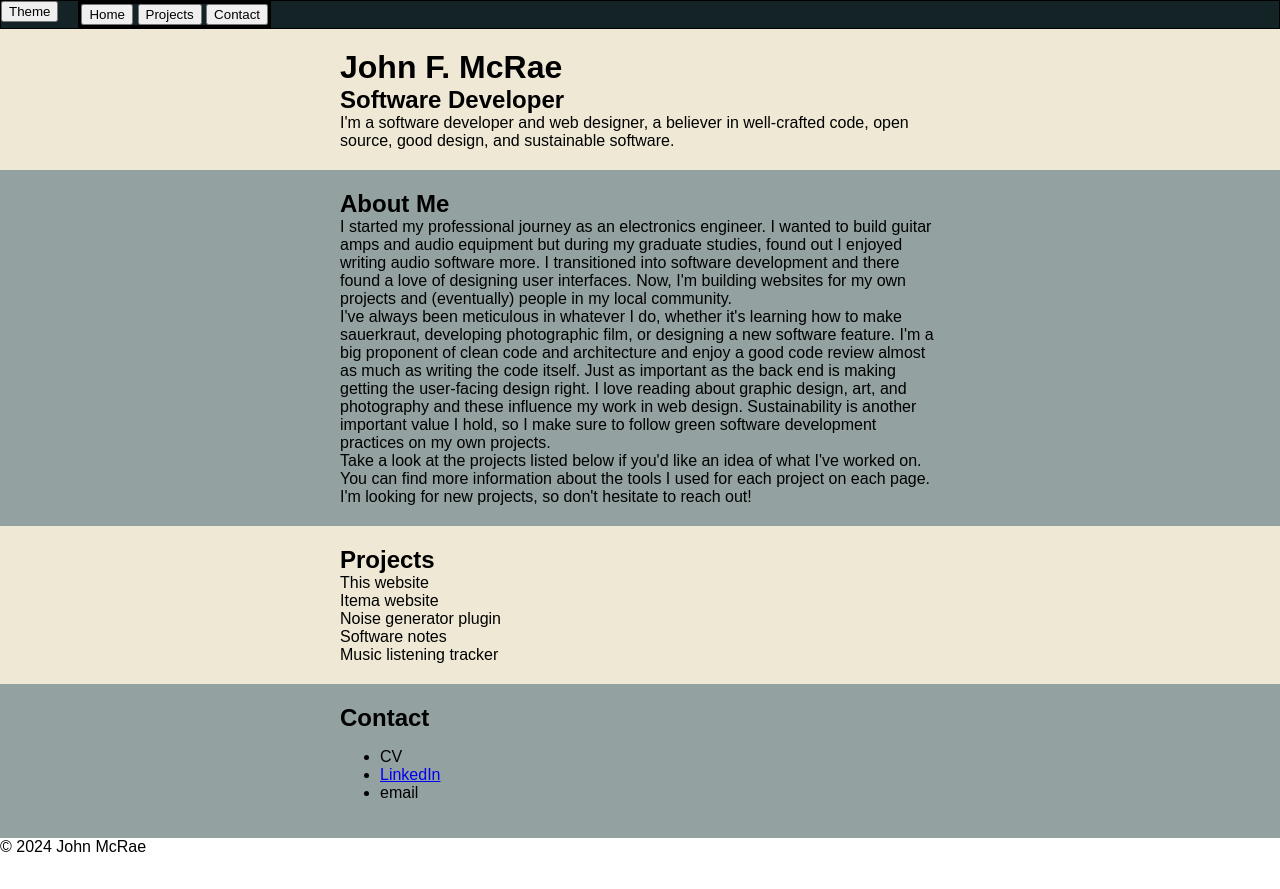
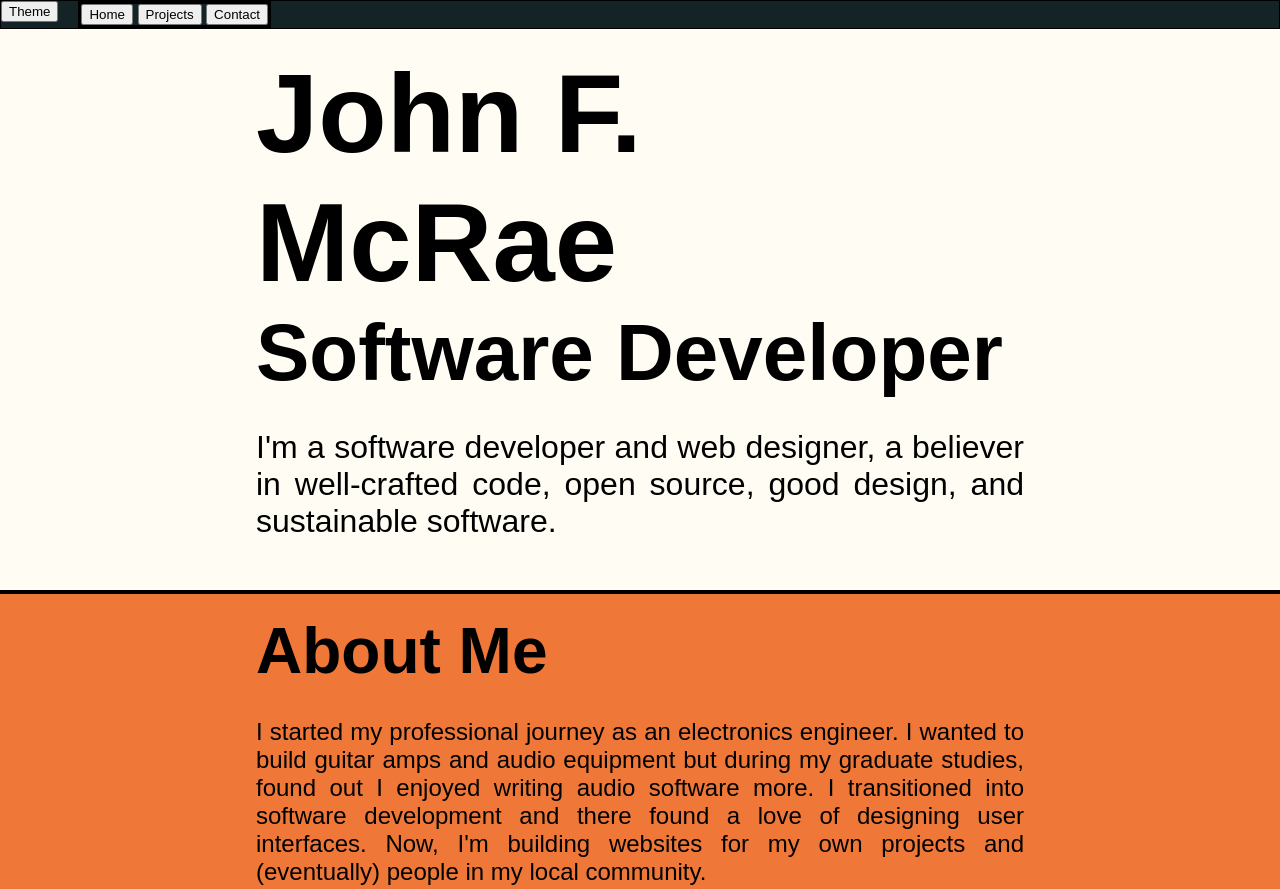
Before and after one commit to johnfmcrae/Portfolio-Website, a plain HTML site: page index.html in a window 1280 px wide. Shown: the top 889 px of the page. Before the commit the page ends 856 px from the top, so only its background shows below. Drawn offline with Linux system fonts and the light colour scheme; a web font is replaced by a local one.

Commit message:
Added Adobe fonts and updated colours

```diff
--- a/index.html
+++ b/index.html
@@ -5,6 +5,7 @@
     <meta charset="UTF-8">
     <meta name="viewport" content="width=device-width, initial-scale=1.0">
     <link rel="stylesheet" href="./styles.css">
+    <link rel="stylesheet" href="https://use.typekit.net/ygo8ann.css">
     <title>John McRae</title>
 </head>
 
@@ -34,6 +35,8 @@
                 </p>
             </div>
         </div>
+
+        <hr/>
 
         <div class="about-me-section background-2-container">
             <div class="content-container">
@@ -67,6 +70,8 @@
             </div>
         </div>
 
+        <hr/>
+
         <div class="projects-section background-1-container">
             <div class="content-container">
                 <h2>Projects</h2>
@@ -95,6 +100,8 @@
             </div>
         </div>
 
+        <hr/>
+
         <div class="contact-container background-2-container">
             <div class="content-container">
                 <h2>Contact</h2>
--- a/styles.css
+++ b/styles.css
@@ -8,11 +8,50 @@ body {
     font-family: sans-serif;
 }
 
+h1, h2 {
+    font-family: "latino-gothic-variable",sans-serif;
+}
+
+h1 {
+    font-size: 7rem;
+    font-variation-settings: 'wght' 90, 'wdth' 15, 'slnt' 1;
+}
+
+h2 {
+    font-size: 4rem;;
+    font-variation-settings: 'wght' 70, 'wdth' 45, 'slnt' 1;
+}
+
+.sub-banner {
+    font-size: 5rem;;
+    font-variation-settings: 'wght' 10, 'wdth' 60, 'slnt' 1;
+}
+
+p {
+    font-family: museo-sans, sans-serif;
+    font-weight: 300;
+    font-style: normal;
+    font-size: 1.5rem;
+    margin: 30px auto;
+    text-align: justify;
+}
+
+.summary-sentence {
+    font-size: 2rem;
+}
+
 nav {
     display: flex;
     flex-direction: row;
     border: solid thin;
     background-color: #142426;
+}
+
+hr {
+    height: 4px;
+    background-color: black;
+    margin: 0;
+    border: none;
 }
 
 main {
@@ -26,17 +65,17 @@ main {
 
 .background-1-container {
     width: 100%;
-    background-color: #eee8d5;
+    background-color: #fffdf3;
 }
 
 .background-2-container {
     width: 100%;
-    background-color: #93a1a1;
+    background-color: #ef7737;
 }
 
 .content-container {
     width: 60%;
-    max-width: 600px;
+    max-width: 800px;
     min-width: 300px;
     margin: 0 auto;
     padding: 20px;
```
